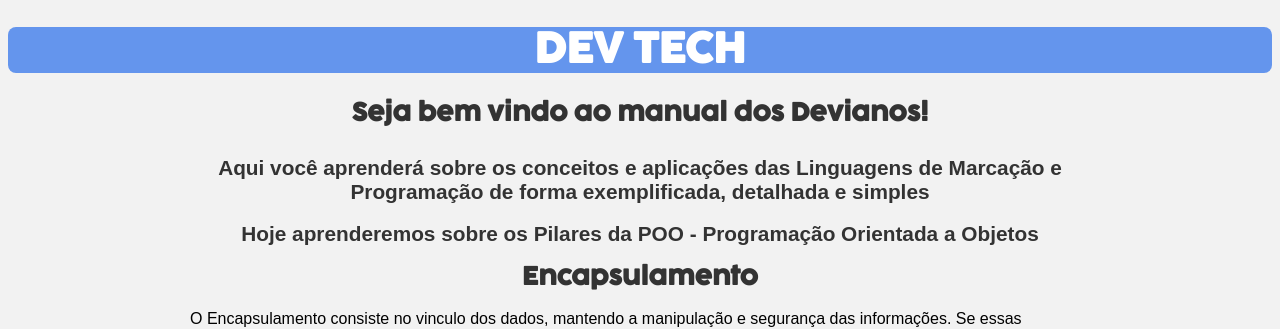
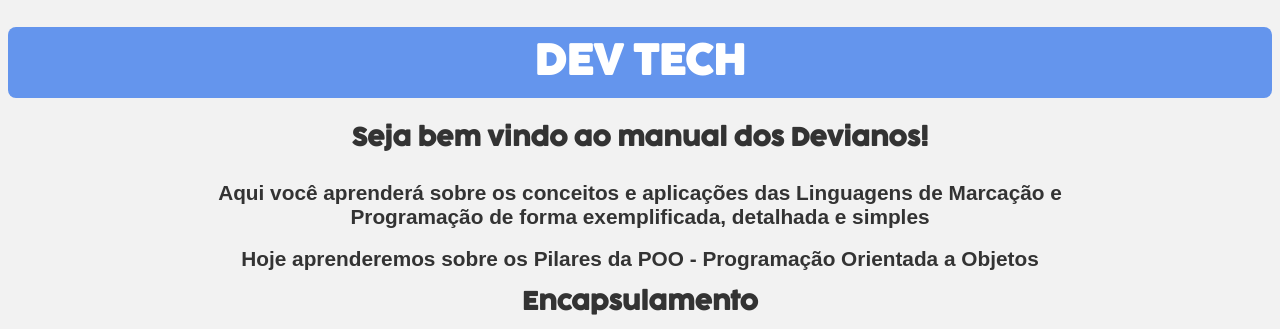
Before and after one commit to manuelaleme150407/DevHelp, a plain HTML site: page index.html in a window 1280 px wide. Shown: the top 329 px of the page. Drawn offline with Linux system fonts and the light colour scheme; files whose address does not match are found by name.

Commit message:
index.html

```diff
--- a/index.html
+++ b/index.html
@@ -30,7 +30,7 @@
             font-size: 250%;
             background-color: cornflowerblue;
             border-radius: 8px;
-            padding: 0,3%;
+            padding: 1%;
          }
         h2 {
             text-align: center;
```
